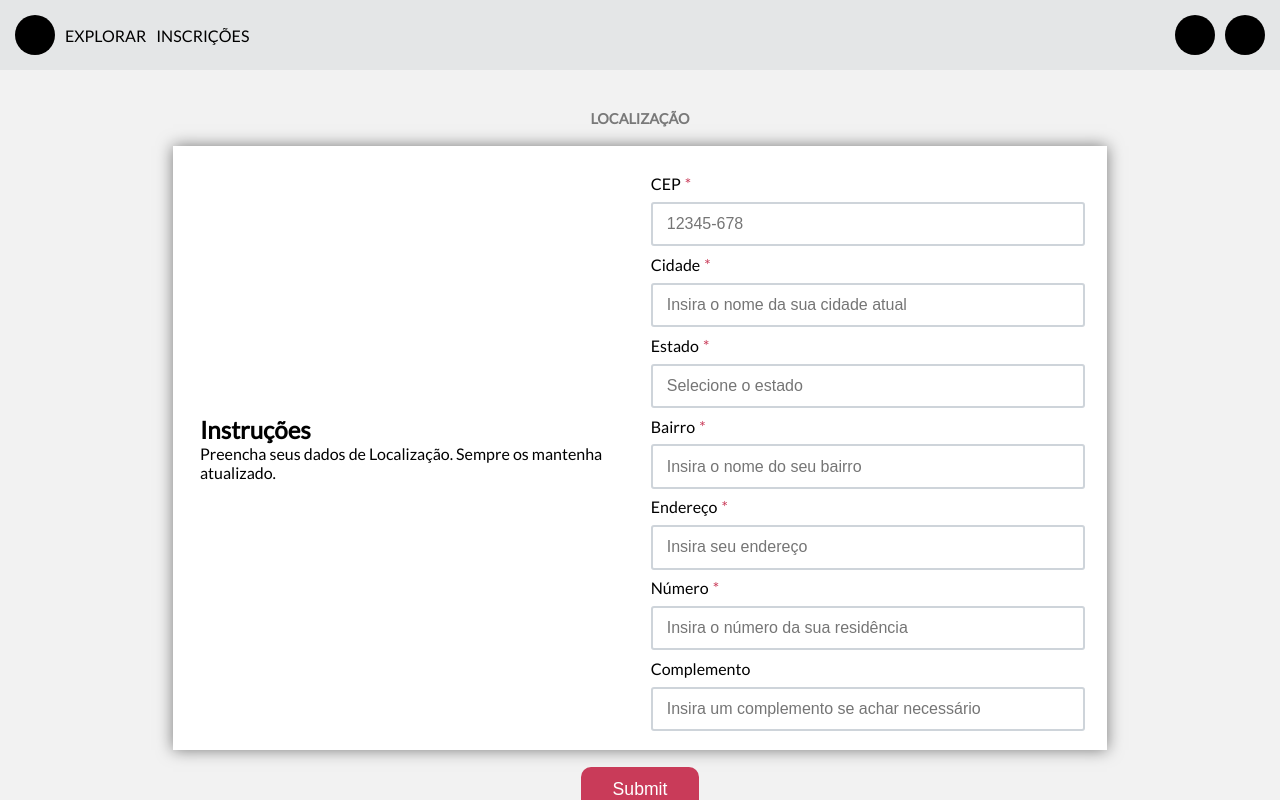
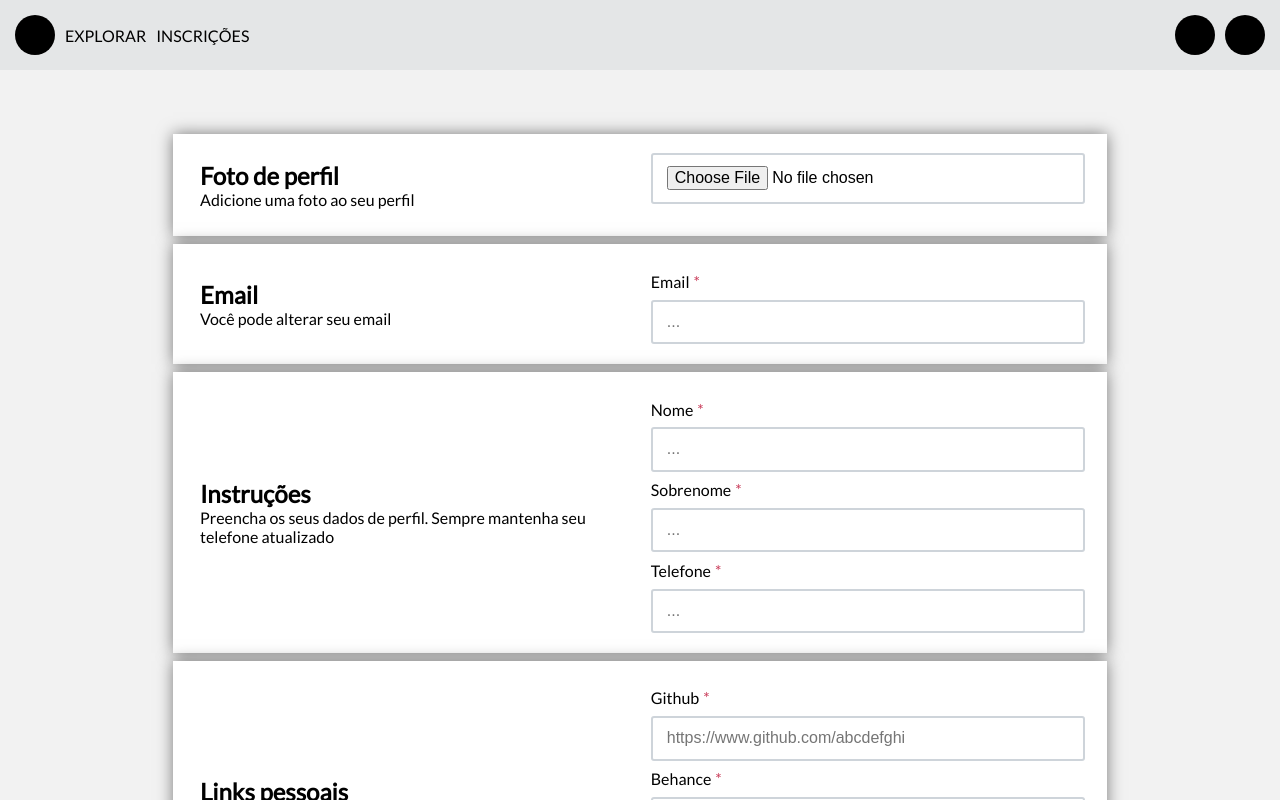
Before and after one commit to MRonald/cadastro-usuario, a React (Create React App) app: page /dadosbasicos in a window 1280 px wide. Shown: the top 800 px of the page. Built offline with nearby package versions, Linux system fonts and the light colour scheme.

Commit message:
Refatorado o componente Formulario para FieldsetForm | Alterações no componente Page Localizacao | Criação do componente Page DadosBasicos

```diff
--- a/src/App.js
+++ b/src/App.js
@@ -1,8 +1,12 @@
-import Localizacao from './Pages/Localizacao';
+import React from 'react';
+import { BrowserRouter } from 'react-router-dom';
+import Routes from './routes';
 
 function App() {
   return (
-    <Localizacao></Localizacao>
+   <BrowserRouter>
+      <Routes/>
+    </BrowserRouter>
   );
 }
 
--- /dev/null
+++ b/src/Pages/DadosBasicos/index.js
@@ -0,0 +1,52 @@
+import React from 'react';
+import FieldsetForm from '../../components/FieldsetForm';
+import InputFormulario from '../../components/InputFormulario';
+import Button from '../../components/Button';
+import PageDefault from '../../components/PageDefault';
+
+export default () => (
+    <PageDefault>
+        <form>
+            <FieldsetForm tituloInstrucao="Foto de perfil" instrucao="Adicione uma foto ao seu perfil">
+                <InputFormulario>
+                    <input type="file" placeholder="Seu arquivo" required/>
+                </InputFormulario>
+            </FieldsetForm>
+            <FieldsetForm tituloInstrucao="Email" instrucao="Você pode alterar seu email">
+                <InputFormulario>
+                    <label>Email<span className="required">*</span></label>
+                    <input type="email" placeholder="..." required/>
+                </InputFormulario>
+            </FieldsetForm>
+            <FieldsetForm tituloInstrucao="Instruções" instrucao="Preencha os seus dados de perfil. Sempre mantenha seu telefone atualizado">
+                <InputFormulario>
+                    <label>Nome<span className="required">*</span></label>
+                    <input type="text" placeholder="..." required/>
+                </InputFormulario>
+                <InputFormulario>
+                    <label>Sobrenome<span className="required">*</span></label>
+                    <input type="text" placeholder="..." required/>
+                </InputFormulario>
+                <InputFormulario>
+                    <label>Telefone<span className="required">*</span></label>
+                    <input type="text" placeholder="..." required/>
+                </InputFormulario>
+            </FieldsetForm>
+            <FieldsetForm tituloInstrucao="Links pessoais" instrucao="Compartilhe seu perfil de outras plataformas aqui">
+                <InputFormulario>
+                    <label>Github<span className="required">*</span></label>
+                    <input type="text" placeholder="https://www.github.com/abcdefghi" required/>
+                </InputFormulario>
+                <InputFormulario>
+                    <label>Behance<span className="required">*</span></label>
+                    <input type="text" placeholder="https://www.behance.net/abcdefghi" required/>
+                </InputFormulario>
+                <InputFormulario>
+                    <label>Linkedin<span className="required">*</span></label>
+                    <input type="text" placeholder="https://www.linkedin.com/in/abcdefghi" required/>
+                </InputFormulario>
+            </FieldsetForm>
+            <Button valueButton="Enviar"/>
+        </form>
+    </PageDefault>
+);
--- a/src/Pages/Localizacao/Localizacao.css
+++ b/src/Pages/Localizacao/Localizacao.css
@@ -3,6 +3,6 @@ h1 {
     text-transform: uppercase;
     font-size: 0.9rem;
     color: rgba(0, 0, 0, .5);
-    margin: 2.5rem auto 1.2rem auto;
+    margin: 2.5rem auto -3rem auto;
     min-width: 270px;
 }
--- a/src/Pages/Localizacao/index.js
+++ b/src/Pages/Localizacao/index.js
@@ -1,13 +1,15 @@
 import './Localizacao.css';
 import React from 'react';
-import Formulario from '../../components/Formulario';
+import FieldsetForm from '../../components/FieldsetForm';
 import InputFormulario from '../../components/InputFormulario';
+import Button from '../../components/Button';
 import PageDefault from '../../components/PageDefault';
 
 export default () => (
     <PageDefault>
         <h1>Localização</h1>
-        <Formulario tituloInstrucao="Instruções" instrucao="Preencha seus dados de Localização. Sempre os mantenha atualizado.">
+        <form>
+            <FieldsetForm tituloInstrucao="Instruções" instrucao="Preencha seus dados de Localização. Sempre os mantenha atualizado.">
                 <InputFormulario>
                     <label>CEP<span className="required">*</span></label>
                     <input type="text" placeholder="12345-678" required/>
@@ -36,6 +38,8 @@ export default () => (
                     <label>Complemento</label>
                     <input type="text" placeholder="Insira um complemento se achar necessário"/>
                 </InputFormulario>
-        </Formulario>
+            </FieldsetForm>
+            <Button valueButton="Enviar"/>
+        </form>
     </PageDefault>
 );
--- /dev/null
+++ b/src/components/Button/Button.css
@@ -0,0 +1,15 @@
+.container-button {
+    width: 100%;
+    text-align: center;
+    margin: 0.5rem auto;
+    min-width: 270px;
+}
+.container-button input {
+    background-color: rgb(201, 59, 89);
+    color: white;
+    margin-top: 0.7%;
+    padding: 0.7rem 2rem;
+    font-size: 1.1rem;
+    border: none;
+    border-radius: 10px;
+}
--- /dev/null
+++ b/src/components/Button/index.js
@@ -0,0 +1,8 @@
+import './Button.css';
+import React from 'react';
+
+export default (props) => (
+    <div className="container-button">
+        <input type="submit" value={props.valueButton}/>
+    </div>
+);
--- /dev/null
+++ b/src/components/FieldsetForm/FieldsetForm.css
@@ -0,0 +1,40 @@
+.container-fieldset {
+    background-color: #fff;
+    width: 70%;
+    min-width: 250px;
+    margin: 0.5rem auto;
+    padding: 1.2rem;
+    display: flex;
+    flex-wrap: wrap;
+    justify-content: space-between;
+    box-shadow: 0px 0px 15px rgba(0, 0, 0, 0.5);
+}
+.container-fieldset:nth-child(1) {
+    margin-top: 4rem;
+}
+.container-fieldset .instrucoes {
+    width: 47%;
+    padding: 0.5rem;
+    display: flex;
+    flex-direction: column;
+    justify-content: center;
+}
+.container-fieldset .inputs {
+    width: 48.8%;
+}
+.container-fieldset .inputs input,
+.container-fieldset .instrucoes p,
+.container-fieldset .inputs,
+.container-fieldset .instrucoes {
+    min-width: 200px;
+}
+@media (max-width: 800px) {
+    .container-fieldset {
+        width: 90%;
+    }
+}
+@media (max-width: 468px) {
+    .container-fieldset .instrucoes, .container-fieldset .inputs {
+        width: 100%;
+    }
+}
--- a/src/components/Formulario/index.js
+++ b/src/components/FieldsetForm/index.js
@@ -1,19 +1,16 @@
-import './Formulario.css';
+import './FieldsetForm.css';
 import React from 'react';
 
 export default (props) => (
     <>
-    <div className="container-form">
+    <div className="container-fieldset">
         <div className="instrucoes">
             <h2>{props.tituloInstrucao}</h2>
             <p>{props.instrucao}</p>
         </div>
-        <form className="form">
+        <form className="inputs">
             {props.children}
         </form>
     </div>
-    <div className="container-button">
-        <input type="submit" value={props.nameButton}/>
-    </div>
     </>
 );
--- a/src/components/Formulario/Formulario.css
+++ /dev/null
@@ -1,52 +0,0 @@
-.container-form {
-    background-color: #fff;
-    width: 70%;
-    min-width: 250px;
-    margin: auto;
-    padding: 1.2rem;
-    display: flex;
-    flex-wrap: wrap;
-    justify-content: space-between;
-    box-shadow: 0px 0px 15px rgba(0, 0, 0, 0.5);
-}
-.container-form .instrucoes {
-    width: 47%;
-    padding: 0.5rem;
-    display: flex;
-    flex-direction: column;
-    justify-content: center;
-}
-.container-form .form {
-    width: 48.8%;
-}
-.container-form .form input,
-.container-form .instrucoes p,
-.container-form .form,
-.container-form .instrucoes {
-    min-width: 200px;
-}
-.container-button {
-    width: 100%;
-    text-align: center;
-    margin: 0.5rem auto;
-    min-width: 270px;
-}
-.container-button input {
-    background-color: rgb(201, 59, 89);
-    color: white;
-    margin-top: 0.7%;
-    padding: 0.7rem 2rem;
-    font-size: 1.1rem;
-    border: none;
-    border-radius: 10px;
-}
-@media (max-width: 800px) {
-    .container-form {
-        width: 90%;
-    }
-}
-@media (max-width: 468px) {
-    .container-form .instrucoes, .container-form .form {
-        width: 100%;
-    }
-}
--- /dev/null
+++ b/src/routes.js
@@ -0,0 +1,13 @@
+import React from 'react';
+import { Switch, Route } from 'react-router-dom';
+
+import Localizacao from './Pages/Localizacao';
+import DadosBasicos from './Pages/DadosBasicos';
+
+export default () => (
+    <Switch>
+        <Route path="/localizacao" component={Localizacao}/>
+        <Route path="/dadosbasicos" component={DadosBasicos}/>
+        <Route component={() => <div>Page 404! Error.</div>}/>
+    </Switch>
+);
```
Lines whose indentation alone changed are shown as unchanged.
